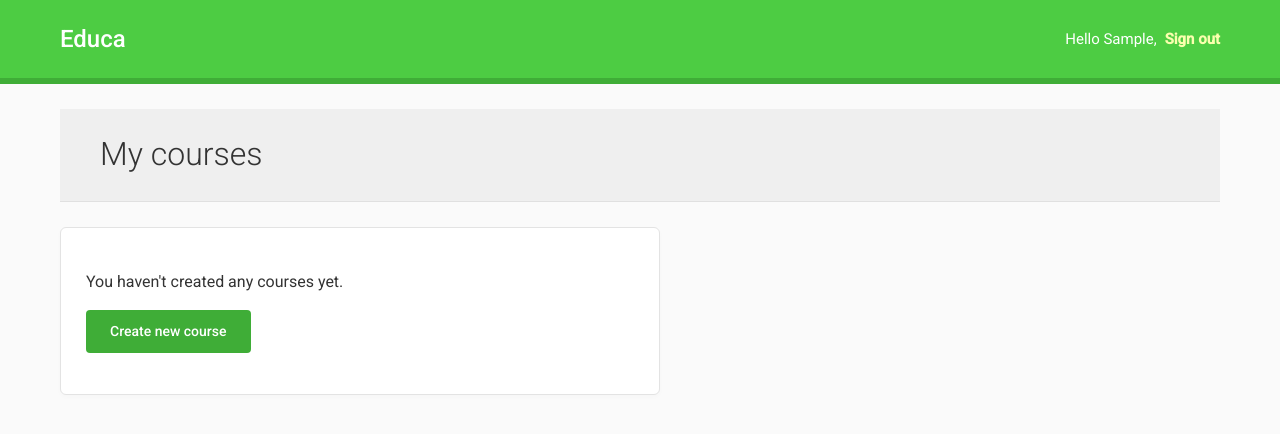
After one commit to MaxAndreev27/django-education, a Django app: page /course/mine/ in a window 1280 px wide. The commit adds this page. Shown: the top 434 px of the page. Run offline with Django 5.2, Linux system fonts and the light colour scheme; the visitor is signed in with stand-in values (Sample User, id 1); data that the repository does not hold is empty.

Commit message:
CRUD for course on frontpage

```diff
--- a/config/urls.py
+++ b/config/urls.py
@@ -19,12 +19,13 @@ from django.conf import settings
 from django.conf.urls.static import static
 from django.contrib import admin
 from django.contrib.auth import views as auth_views
-from django.urls import path
+from django.urls import include, path
 
 urlpatterns = [
     path("accounts/login/", auth_views.LoginView.as_view(), name="login"),
     path("accounts/logout/", auth_views.LogoutView.as_view(), name="logout"),
     path("admin/", admin.site.urls),
+    path("course/", include("courses.urls")),
 ]
 
 if settings.DEBUG:
--- /dev/null
+++ b/courses/urls.py
@@ -0,0 +1,10 @@
+from django.urls import path
+
+from . import views
+
+urlpatterns = [
+    path("mine/", views.ManageCourseListView.as_view(), name="manage_course_list"),
+    path("create/", views.CourseCreateView.as_view(), name="course_create"),
+    path("<pk>/edit/", views.CourseUpdateView.as_view(), name="course_edit"),
+    path("<pk>/delete/", views.CourseDeleteView.as_view(), name="course_delete"),
+]
--- a/courses/views.py
+++ b/courses/views.py
@@ -1,3 +1,54 @@
-from django.shortcuts import render
+from django.contrib.auth.mixins import LoginRequiredMixin, PermissionRequiredMixin
+from django.urls import reverse_lazy
+from django.views.generic.edit import CreateView, DeleteView, UpdateView
+from django.views.generic.list import ListView
 
-# Create your views here.
+from .models import Course
+
+# class ManageCourseListView(ListView):
+#     model = Course
+#     template_name = "courses/manage/course/list.html"
+
+#     def get_queryset(self):
+#         qs = super().get_queryset()
+#         return qs.filter(owner=self.request.user)
+
+
+class OwnerMixin:
+    def get_queryset(self):
+        qs = super().get_queryset()
+        return qs.filter(owner=self.request.user)
+
+
+class OwnerEditMixin:
+    def form_valid(self, form):
+        form.instance.owner = self.request.user
+        return super().form_valid(form)
+
+
+class OwnerCourseMixin(OwnerMixin, LoginRequiredMixin, PermissionRequiredMixin):
+    model = Course
+    fields = ["subject", "title", "slug", "overview"]
+    success_url = reverse_lazy("manage_course_list")
+
+
+class OwnerCourseEditMixin(OwnerCourseMixin, OwnerEditMixin):
+    template_name = "courses/manage/course/form.html"
+
+
+class ManageCourseListView(OwnerCourseMixin, ListView):
+    template_name = "courses/manage/course/list.html"
+    permission_required = "courses.view_course"
+
+
+class CourseCreateView(OwnerCourseEditMixin, CreateView):
+    permission_required = "courses.add_course"
+
+
+class CourseUpdateView(OwnerCourseEditMixin, UpdateView):
+    permission_required = "courses.change_course"
+
+
+class CourseDeleteView(OwnerCourseMixin, DeleteView):
+    template_name = "courses/manage/course/delete.html"
+    permission_required = "courses.delete_course"
--- a/static/css/base.css
+++ b/static/css/base.css
@@ -180,7 +180,7 @@ h1 {
 input[type="submit"],
 .button {
     display: inline-block;
-    color: #fff;
+    color: #fff !important;
     background: #3fad37;
     border-radius: 4px;
     padding: 10px 24px;
--- /dev/null
+++ b/templates/courses/manage/course/list.html
@@ -0,0 +1,28 @@
+{% extends "base.html" %}
+
+{% block title %}My courses{% endblock %}
+
+{% block content %}
+  <h1>My courses</h1>
+  <div class="module">
+    {% for course in object_list %}
+      <div class="course-info">
+        <h3>{{ course.title }}</h3>
+        <p>
+          <a href="{% url "course_edit" course.id %}">Edit</a>
+          <a href="{% url "course_delete" course.id %}">Delete</a>
+          {% comment %} <a href="{% url "course_module_update" course.id %}">Edit modules</a> {% endcomment %}
+          {% if course.modules.count > 0 %}
+            <a href="{% url "module_content_list" course.modules.first.id %}">
+            Manage contents</a>
+          {% endif %}
+        </p>
+      </div>
+    {% empty %}
+      <p>You haven't created any courses yet.</p>
+    {% endfor %}
+    <p>
+      <a href="{% url "course_create" %}" class="button">Create new course</a>
+    </p>
+  </div>
+{% endblock %}
```
Also changed, not shown: templates/courses/manage/course/delete.html (added, +14 -0 lines), templates/courses/manage/course/form.html (added, +27 -0 lines).
